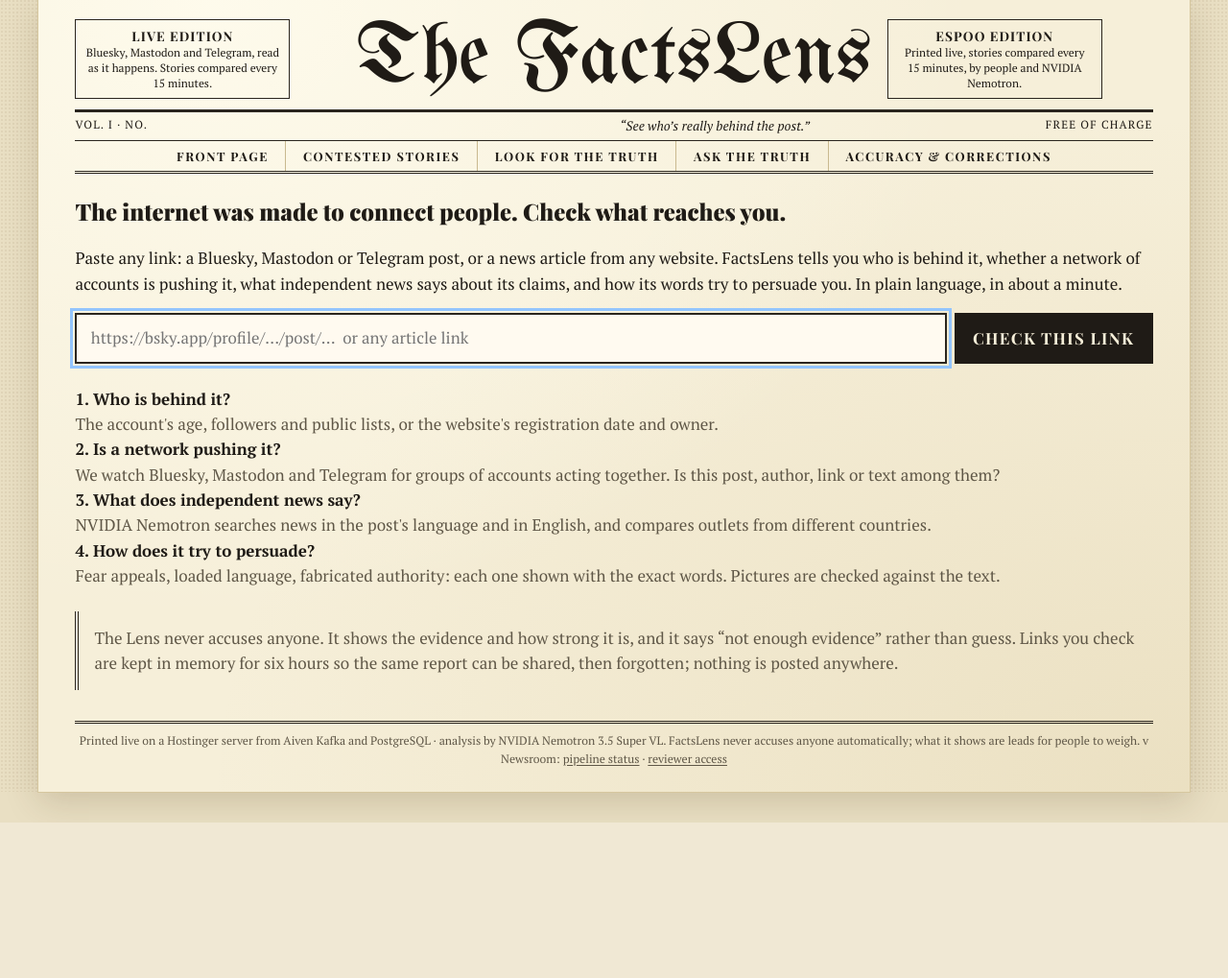
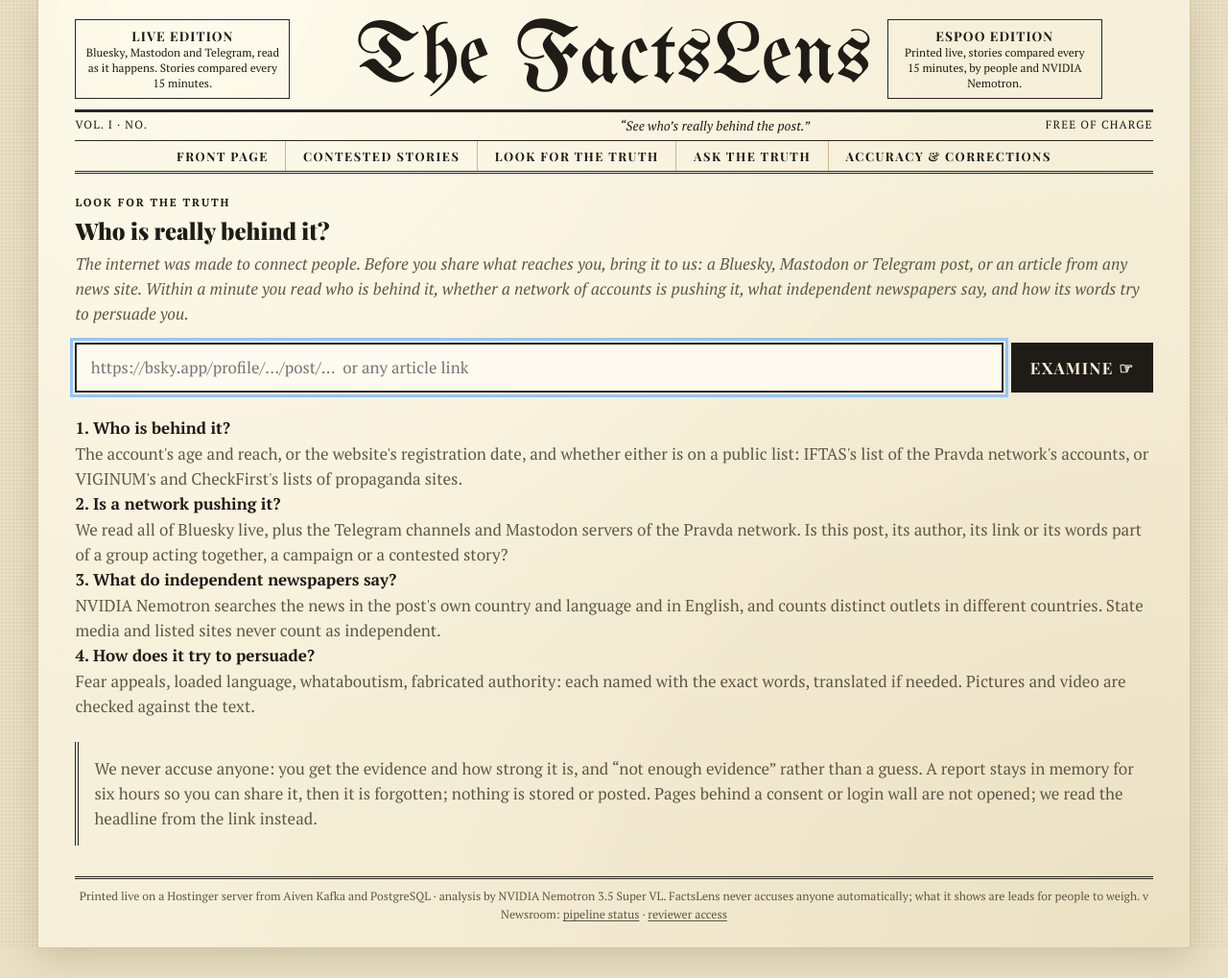
Before and after one commit to SebastiaanVryens/Junction2026, a FastAPI app: template src/factslens/api/templates/lens.html in a window 1280 px wide. Shown: the part 20-1039 px from the top of the page at 96% size. Before the commit the page ends 877 px from the top, so only its background shows below. Run offline with FastAPI, Linux system fonts and the light colour scheme; the template is opened without the code that fills it, so the values that code supplies are empty; parts of the project's set-up code (start-up, migrations or seed data) failed here and were passed over; some libraries are stand-ins or nearby versions.

Commit message:
Fresh texts for Look for the Truth, Ask the Truth and the README
The Lens and Ask pages get newspaper headings and texts that match what
they do now: the Pravda network's sites and lists, national news
editions, consent pages, news questions. New Ask examples; Ask prompt a4
names the story sources. README rewritten around the newspaper: what you
see, how it works.

```diff
--- a/src/factslens/api/app.py
+++ b/src/factslens/api/app.py
@@ -292,13 +292,13 @@ def story_links(rows: list[dict[str, Any]], cluster_id: str) -> list[dict[str, A
 
 
 ASK_EXAMPLES = [
-    "What are the biggest coordinated campaigns right now, and what do they push?",
-    "Is anyone pushing stories about Finland or NATO?",
-    "Which Mastodon servers and Telegram channels feed the most suspicious groups?",
+    "Is the war between Ukraine and Russia ending?",
+    "What is the Pravda network telling readers in Finland today?",
     "Which news stories are contested today, and who contradicts whom?",
+    "Is anyone pushing stories about NATO right now?",
+    "What are the biggest coordinated campaigns, and what do they push?",
     "Which websites do suspicious groups link to, and are any on propaganda lists?",
-    "Are there spam or scam networks active on Bluesky?",
-    "Is the war between Ukraine and Russia ending? What do independent outlets say, and what is pushed?",
+    "Are there scam networks active on Bluesky?",
 ]
 
 
--- a/src/factslens/api/templates/ask_answer.html
+++ b/src/factslens/api/templates/ask_answer.html
@@ -1,12 +1,13 @@
 {% extends "base.html" %}
-{% block title %}Ask the network · FactsLens{% endblock %}
+{% block title %}Ask the Truth · The FactsLens{% endblock %}
 {% block content %}
 {% macro chips(ids) %}{% for r in ids %}{% set item = refs.get(r) %}{% if item %}
   {%- if item.url %}<a class="chip" href="{{ item.url }}" title="{{ item.label }}"{% if item.url.startswith('http') %} target="_blank" rel="noopener noreferrer"{% endif %}>{{ r }}: {{ item.label[:60] }}{% if item.listed %} (on a propaganda list){% endif %}</a>
   {%- else %}<span class="chip" title="{{ item.label }}">{{ r }}: {{ item.label[:60] }}{% if item.listed %} (on a public list){% endif %}</span>{% endif %} {% endif %}{% endfor %}{% endmacro %}
 
 <p><a href="/ask">&larr; ask another question</a></p>
-<h2 style="font-size:1.3rem">“{{ job.question }}”</h2>
+<div class="kicker">Ask the Truth</div>
+<h2 class="headline" style="font-size:1.6rem">“{{ job.question }}”</h2>
 
 {% if job.status == 'running' %}
 <ol class="lensprogress" id="progress">
--- a/src/factslens/api/templates/lens.html
+++ b/src/factslens/api/templates/lens.html
@@ -1,27 +1,28 @@
 {% extends "base.html" %}
-{% block title %}The Lens · FactsLens{% endblock %}
+{% block title %}Look for the Truth · The FactsLens{% endblock %}
 {% block content %}
 <section class="lenshero">
-  <h2>The internet was made to connect people. Check what reaches you.</h2>
-  <p>Paste any link: a Bluesky, Mastodon or Telegram post, or a news article from any website.
-     FactsLens tells you who is behind it, whether a network of accounts is pushing it, what independent
-     news says about its claims, and how its words try to persuade you. In plain language, in about a minute.</p>
+  <div class="kicker">Look for the Truth</div>
+  <h2 class="headline section-title">Who is really behind it?</h2>
+  <p class="section-deck">The internet was made to connect people. Before you share what reaches you, bring it to us:
+     a Bluesky, Mastodon or Telegram post, or an article from any news site. Within a minute you read who is behind it,
+     whether a network of accounts is pushing it, what independent newspapers say, and how its words try to persuade you.</p>
   <form method="post" action="/lens" class="lensform">
     <input type="url" name="url" required autofocus placeholder="https://bsky.app/profile/…/post/…  or any article link"
            aria-label="Link to check">
-    <button type="submit">Check this link</button>
+    <button type="submit">Examine &#9758;</button>
   </form>
   {% if limited %}<p class="bad">You have checked many links in a short time. Please wait a few minutes and try again.</p>{% endif %}
 </section>
 
 <div class="cols lenssteps">
-  <div><b>1. Who is behind it?</b><br><span class="muted">The account's age, followers and public lists, or the website's registration date and owner.</span></div>
-  <div><b>2. Is a network pushing it?</b><br><span class="muted">We watch Bluesky, Mastodon and Telegram for groups of accounts acting together. Is this post, author, link or text among them?</span></div>
-  <div><b>3. What does independent news say?</b><br><span class="muted">NVIDIA Nemotron searches news in the post's language and in English, and compares outlets from different countries.</span></div>
-  <div><b>4. How does it try to persuade?</b><br><span class="muted">Fear appeals, loaded language, fabricated authority: each one shown with the exact words. Pictures are checked against the text.</span></div>
+  <div><b>1. Who is behind it?</b><br><span class="muted">The account's age and reach, or the website's registration date, and whether either is on a public list: IFTAS's list of the Pravda network's accounts, or VIGINUM's and CheckFirst's lists of propaganda sites.</span></div>
+  <div><b>2. Is a network pushing it?</b><br><span class="muted">We read all of Bluesky live, plus the Telegram channels and Mastodon servers of the Pravda network. Is this post, its author, its link or its words part of a group acting together, a campaign or a contested story?</span></div>
+  <div><b>3. What do independent newspapers say?</b><br><span class="muted">NVIDIA Nemotron searches the news in the post's own country and language and in English, and counts distinct outlets in different countries. State media and listed sites never count as independent.</span></div>
+  <div><b>4. How does it try to persuade?</b><br><span class="muted">Fear appeals, loaded language, whataboutism, fabricated authority: each named with the exact words, translated if needed. Pictures and video are checked against the text.</span></div>
 </div>
 
-<p class="note">The Lens never accuses anyone. It shows the evidence and how strong it is, and it says
-“not enough evidence” rather than guess. Links you check are kept in memory for six hours so the same
-report can be shared, then forgotten; nothing is posted anywhere.</p>
+<p class="note">We never accuse anyone: you get the evidence and how strong it is, and “not enough evidence”
+rather than a guess. A report stays in memory for six hours so you can share it, then it is forgotten; nothing is
+stored or posted. Pages behind a consent or login wall are not opened; we read the headline from the link instead.</p>
 {% endblock %}
--- a/src/factslens/api/templates/lens_report.html
+++ b/src/factslens/api/templates/lens_report.html
@@ -13,7 +13,8 @@
   {%- elif head == 'I' %}<span class="chip">picture {{ n }}</span>
   {%- else %}<span class="chip">{{ r }}</span>{% endif %} {% endfor %}{% endmacro %}
 
-<p><a href="/lens">&larr; check another link</a></p>
+<p><a href="/lens">&larr; examine another link</a></p>
+<div class="kicker">Look for the Truth</div>
 <p class="muted wrapurl">{{ job.url }}</p>
 
 {% if job.status == 'running' %}
--- a/src/factslens/investigator/ask.py
+++ b/src/factslens/investigator/ask.py
@@ -31,7 +31,7 @@ from factslens.investigator.report import capped
 
 log = logging.getLogger(__name__)
 
-PROMPT_VERSION = "a3"  # a2 + news questions: independent news search plus what our network sees
+PROMPT_VERSION = "a4"  # a2 + news questions: independent news search plus what our network sees
 HOURS = 72
 MAX_TOOL_ROUNDS = 4
 MAX_QUESTION = 300
@@ -89,7 +89,9 @@ FactsLens sees. Answer in plain English for an ordinary reader.
 What exists: groups (G) of accounts posting the same text, link, hashtags or reposts, each with a \
 FactsLens tier (suspicious, watch, likely_organic, pending) and often a Nemotron verdict (staged, \
 organic, insufficient_evidence); campaigns (K) that join groups sharing accounts; contested stories \
-(S) where news sources contradict each other; websites (D) that flagged groups link to; sources (O): \
+(S) where Russian state media, the Pravda network's own sites (Finland, Sweden, Estonia, Latvia, \
+Germany, English) and its Telegram channels tell an event differently from independent outlets; \
+websites (D) that flagged groups link to; sources (O): \
 Telegram channels, Mastodon servers, Bluesky. search_news finds independent news articles (N) from \
 the last 7 days.
 
```
Also changed, not shown: docs/IMPROVEMENTS.md (+1 -0 lines), src/factslens/api/templates/ask.html (+12 -9 lines), tests/test_api.py (+2 -2 lines), README.md.
